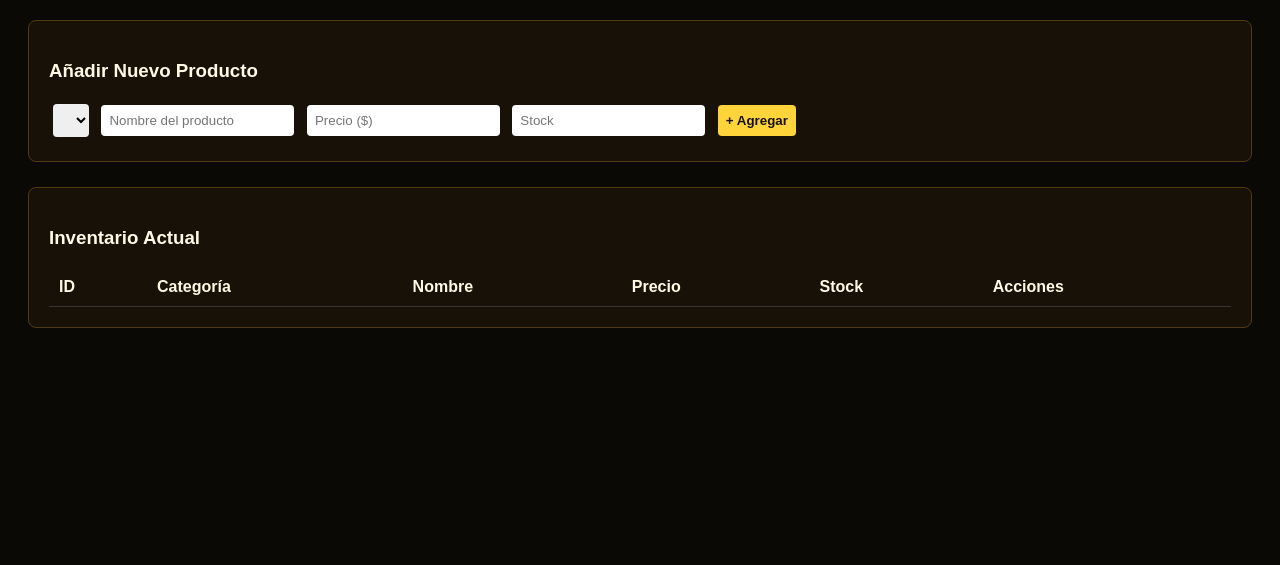
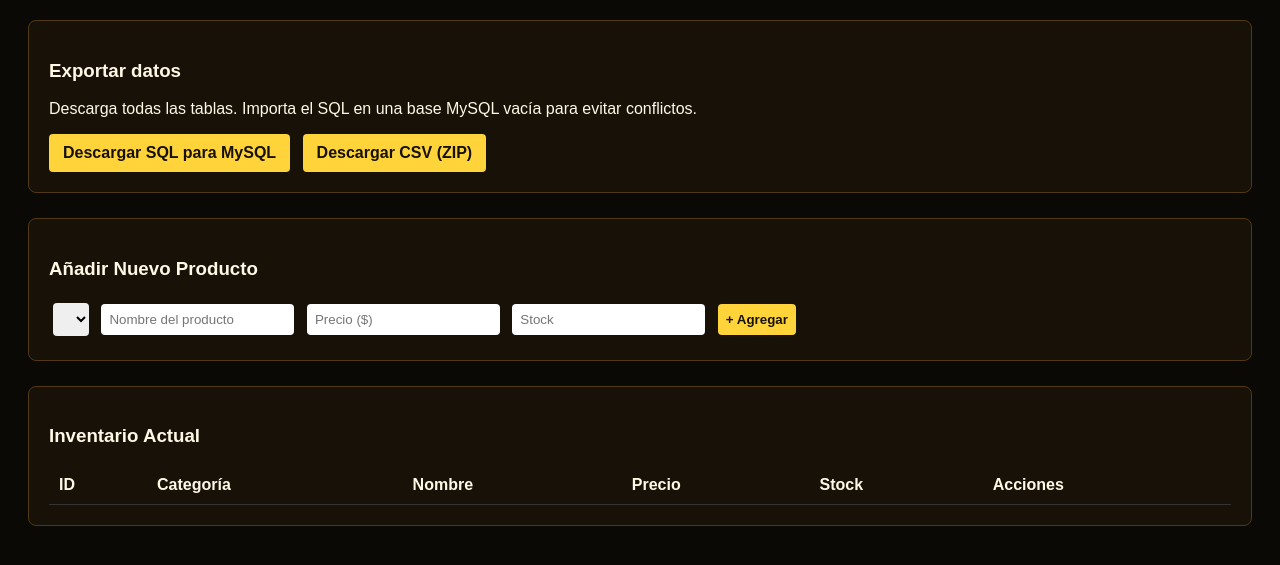
Before and after one commit to zLogout/Sistema-de-Informacion-bar, a Flask app: page /admin in a window 1280 px wide. Shown: the part 108-673 px from the top of the page. Run offline with Flask 3, Linux system fonts and the light colour scheme; the visitor is signed in with stand-in values (Sample User, id 1); data that the repository does not hold is empty; some libraries are stand-ins or nearby versions.

Commit message:
mvp (csv)

```diff
--- a/app.py
+++ b/app.py
@@ -1,8 +1,12 @@
+import csv
 import re
 from calendar import monthrange
-from datetime import date, time, timedelta
+from datetime import date, datetime, time, timedelta
+from decimal import Decimal
+from io import BytesIO, StringIO
+import zipfile
 
-from flask import Flask, abort, render_template, request, redirect, url_for, session
+from flask import Flask, abort, render_template, request, redirect, url_for, session, send_file
 from conexion_db import (
     crear_tablas, cargar_carta, conectar, crear_reserva, listar_carta, listar_reservas_clientes,
     crear_admin_por_defecto, verificar_usuario, listar_productos_admin, listar_categorias,
@@ -11,6 +15,37 @@ from conexion_db import (
 
 app = Flask(__name__, static_folder="public", static_url_path="")
 app.secret_key = "clave_super_secreta_del_bar"
+
+EXPORT_TABLES = {
+    "categorias": (
+        ("id", "nombre"),
+        "CREATE TABLE `categorias` (`id` INT NOT NULL AUTO_INCREMENT, `nombre` VARCHAR(255) NOT NULL, PRIMARY KEY (`id`), UNIQUE KEY `uq_categorias_nombre` (`nombre`)) ENGINE=InnoDB DEFAULT CHARSET=utf8mb4;",
+    ),
+    "productos": (
+        ("id", "categoria_id", "nombre", "precio", "stock"),
+        "CREATE TABLE `productos` (`id` INT NOT NULL AUTO_INCREMENT, `categoria_id` INT NOT NULL, `nombre` VARCHAR(255) NOT NULL, `precio` DECIMAL(10,2) NOT NULL DEFAULT 0 CHECK (`precio` >= 0), `stock` INT NOT NULL DEFAULT 0 CHECK (`stock` >= 0), PRIMARY KEY (`id`), UNIQUE KEY `uq_productos_categoria_nombre` (`categoria_id`, `nombre`), CONSTRAINT `fk_productos_categoria` FOREIGN KEY (`categoria_id`) REFERENCES `categorias` (`id`)) ENGINE=InnoDB DEFAULT CHARSET=utf8mb4;",
+    ),
+    "promociones": (
+        ("id", "titulo", "descripcion", "dias", "horario", "activa"),
+        "CREATE TABLE `promociones` (`id` INT NOT NULL AUTO_INCREMENT, `titulo` VARCHAR(255) NOT NULL, `descripcion` TEXT NULL, `dias` TEXT NULL, `horario` TEXT NULL, `activa` BOOLEAN NOT NULL DEFAULT TRUE, PRIMARY KEY (`id`)) ENGINE=InnoDB DEFAULT CHARSET=utf8mb4;",
+    ),
+    "reservas": (
+        ("id", "nombre", "whatsapp", "fecha", "hora", "personas", "estado"),
+        "CREATE TABLE `reservas` (`id` INT NOT NULL AUTO_INCREMENT, `nombre` VARCHAR(255) NOT NULL, `whatsapp` VARCHAR(255) NOT NULL, `fecha` VARCHAR(10) NOT NULL, `hora` VARCHAR(5) NOT NULL, `personas` INT NOT NULL CHECK (`personas` > 0), `estado` VARCHAR(50) NOT NULL DEFAULT 'Pendiente' CHECK (`estado` IN ('Pendiente','Confirmada','Cancelada')), PRIMARY KEY (`id`)) ENGINE=InnoDB DEFAULT CHARSET=utf8mb4;",
+    ),
+    "ventas": (
+        ("id", "fecha_hora", "total"),
+        "CREATE TABLE `ventas` (`id` INT NOT NULL AUTO_INCREMENT, `fecha_hora` DATETIME NOT NULL DEFAULT CURRENT_TIMESTAMP, `total` DECIMAL(10,2) NOT NULL DEFAULT 0, PRIMARY KEY (`id`)) ENGINE=InnoDB DEFAULT CHARSET=utf8mb4;",
+    ),
+    "usuarios": (
+        ("id", "username", "password", "rol"),
+        "CREATE TABLE `usuarios` (`id` INT NOT NULL AUTO_INCREMENT, `username` VARCHAR(255) NOT NULL, `password` VARCHAR(255) NOT NULL, `rol` VARCHAR(50) NOT NULL DEFAULT 'admin', PRIMARY KEY (`id`), UNIQUE KEY `uq_usuarios_username` (`username`)) ENGINE=InnoDB DEFAULT CHARSET=utf8mb4;",
+    ),
+    "detalle_venta": (
+        ("id", "venta_id", "producto_id", "cantidad", "precio_unitario"),
+        "CREATE TABLE `detalle_venta` (`id` INT NOT NULL AUTO_INCREMENT, `venta_id` INT NOT NULL, `producto_id` INT NOT NULL, `cantidad` INT NOT NULL CHECK (`cantidad` > 0), `precio_unitario` DECIMAL(10,2) NOT NULL, PRIMARY KEY (`id`), CONSTRAINT `fk_detalle_venta_venta` FOREIGN KEY (`venta_id`) REFERENCES `ventas` (`id`), CONSTRAINT `fk_detalle_venta_producto` FOREIGN KEY (`producto_id`) REFERENCES `productos` (`id`)) ENGINE=InnoDB DEFAULT CHARSET=utf8mb4;",
+    ),
+}
 
 
 def normalizar_whatsapp(valor):
@@ -125,6 +160,70 @@ def panel_admin():
         categorias = listar_categorias(conn)
 
     return render_template("admin.html", productos=productos, categorias=categorias)
+
+
+def _mysql_literal(value):
+    if value is None:
+        return "NULL"
+    if isinstance(value, bool):
+        return "1" if value else "0"
+    if isinstance(value, (int, float, Decimal)):
+        return str(value)
+    if isinstance(value, (date, datetime, time)):
+        value = value.isoformat(sep=" ") if isinstance(value, datetime) else value.isoformat()
+    escaped = str(value).replace("\\", "\\\\").replace("'", "''")
+    return f"'{escaped}'"
+
+
+@app.route("/admin/exportar/<formato>")
+def exportar_datos(formato):
+    if "usuario_id" not in session or session.get("rol") != "admin":
+        return redirect(url_for("login"))
+    if formato not in {"sql", "csv"}:
+        abort(404)
+
+    with conectar() as conn:
+        datos = {}
+        for tabla, (columnas, _) in EXPORT_TABLES.items():
+            seleccion = ", ".join(f'"{columna}"' for columna in columnas)
+            datos[tabla] = conn.execute(
+                f'SELECT {seleccion} FROM "{tabla}" ORDER BY "id"'
+            ).fetchall()
+
+    if formato == "sql":
+        lineas = [
+            "-- Exportación para MySQL 8.0 o posterior",
+            "SET NAMES utf8mb4;",
+        ]
+        lineas.extend(ddl for _, ddl in EXPORT_TABLES.values())
+        for tabla, (columnas, _) in EXPORT_TABLES.items():
+            for fila in datos[tabla]:
+                valores = ", ".join(_mysql_literal(fila[columna]) for columna in columnas)
+                campos = ", ".join(f"`{columna}`" for columna in columnas)
+                lineas.append(f"INSERT INTO `{tabla}` ({campos}) VALUES ({valores});")
+        contenido = "\n".join(lineas) + "\n"
+        return send_file(
+            BytesIO(contenido.encode("utf-8")),
+            mimetype="application/sql",
+            as_attachment=True,
+            download_name="respaldo_bar_mysql.sql",
+        )
+
+    archivo = BytesIO()
+    with zipfile.ZipFile(archivo, "w", zipfile.ZIP_DEFLATED) as comprimido:
+        for tabla, (columnas, _) in EXPORT_TABLES.items():
+            texto = StringIO(newline="")
+            escritor = csv.DictWriter(texto, fieldnames=columnas)
+            escritor.writeheader()
+            escritor.writerows(datos[tabla])
+            comprimido.writestr(f"{tabla}.csv", "\ufeff" + texto.getvalue())
+    archivo.seek(0)
+    return send_file(
+        archivo,
+        mimetype="application/zip",
+        as_attachment=True,
+        download_name="respaldo_bar_csv.zip",
+    )
 
 
 @app.route("/admin/clientes")
--- a/templates/admin.html
+++ b/templates/admin.html
@@ -12,6 +12,7 @@
         .btn-add { background: #FFD43B; color: #161006; }
         .btn-edit { background: #F2A33A; color: #161006; }
         .btn-del { background: #8A3B1F; color: #FFF8E5; }
+        .btn-export { display: inline-block; padding: 10px 14px; margin-right: 8px; border-radius: 4px; background: #FFD43B; color: #161006; font-weight: bold; text-decoration: none; }
         table { width: 100%; border-collapse: collapse; margin-top: 10px; }
         th, td { padding: 10px; border-bottom: 1px solid #333; text-align: left; }
     </style>
@@ -24,6 +25,13 @@
             <a href="{{ url_for('modulo_clientes') }}" style="color: #FFD43B;">Clientes y reportes</a> |
             <a href="/logout" style="color: #ff6b6b;">Cerrar sesión</a>
         </div>
+    </div>
+
+    <div class="card">
+        <h3>Exportar datos</h3>
+        <p>Descarga todas las tablas. Importa el SQL en una base MySQL vacía para evitar conflictos.</p>
+        <a class="btn-export" href="{{ url_for('exportar_datos', formato='sql') }}">Descargar SQL para MySQL</a>
+        <a class="btn-export" href="{{ url_for('exportar_datos', formato='csv') }}">Descargar CSV (ZIP)</a>
     </div>
 
     <div class="card">
```
Also changed, not shown: README.md.
